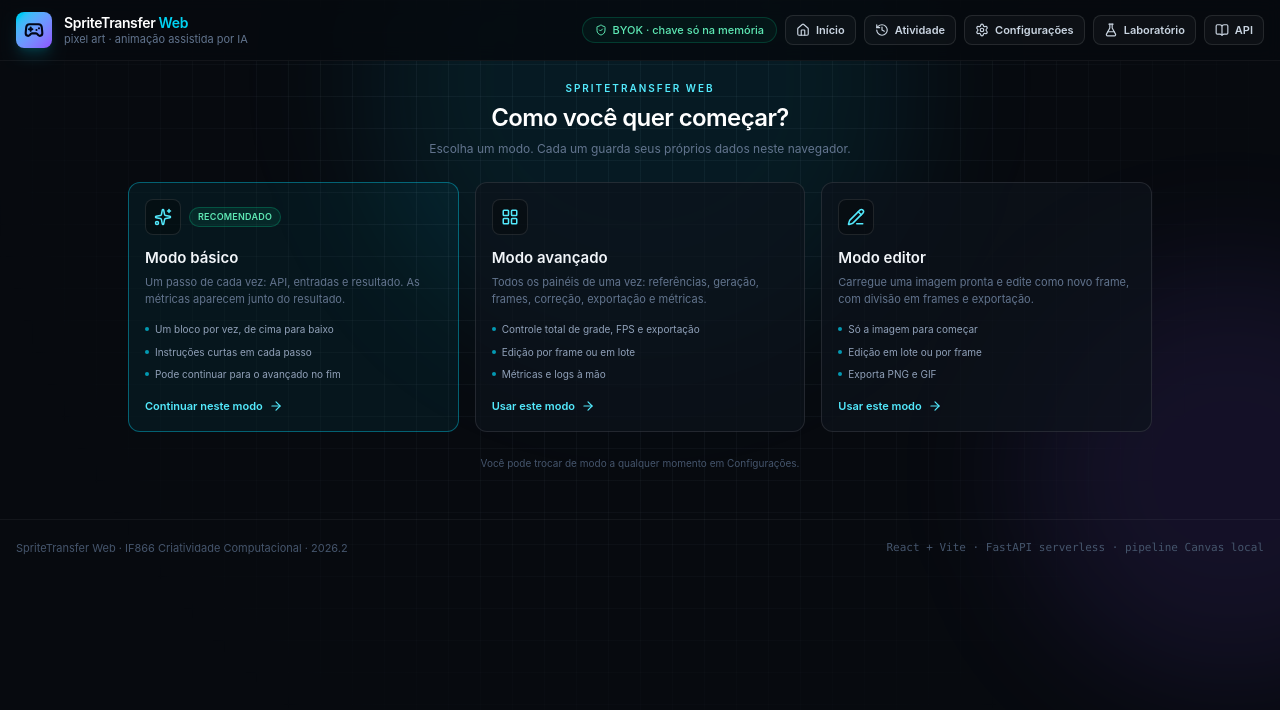
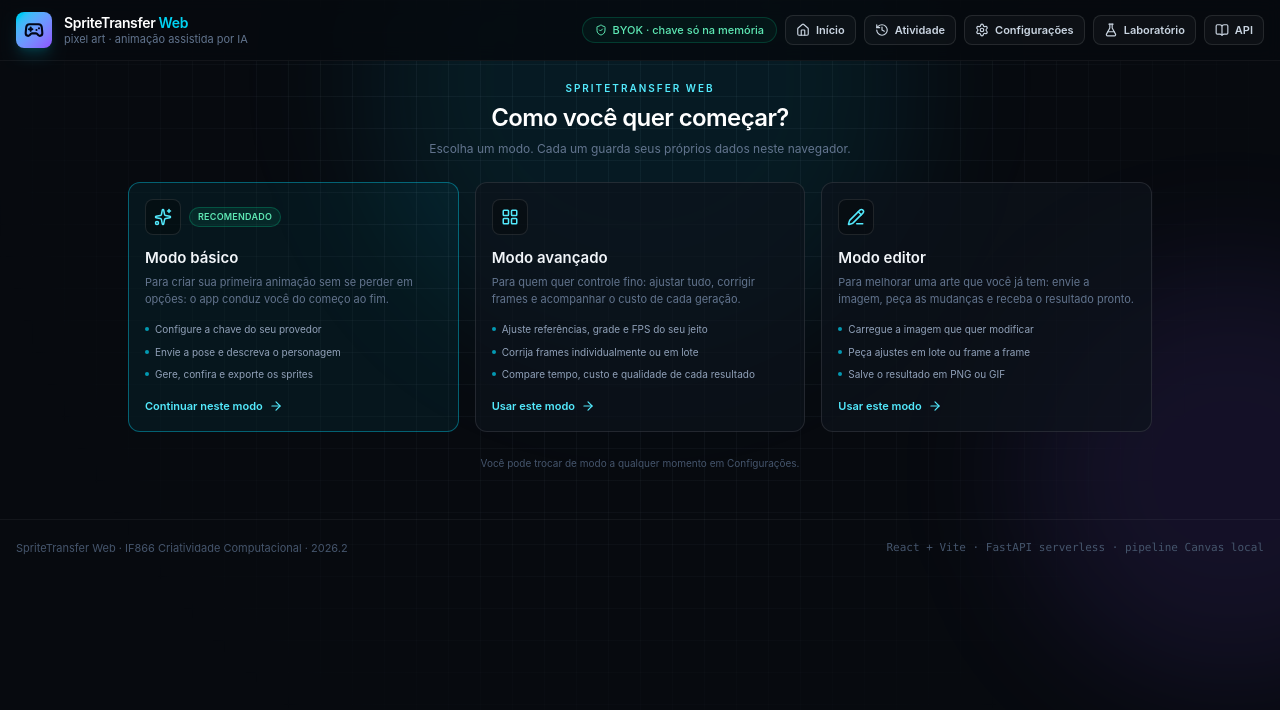
Before and after one commit to Cafeko/Projeto_Ferramenta_26.2_CriaComp, a React (Vite) app: page / in a window 1280 px wide. Shown: the top 710 px of the page. Built offline with nearby package versions, Linux system fonts and the light colour scheme; no server answers.

Commit message:
chore: descreve para que serve cada modo, nao o que tem neles

```diff
--- a/src/components/dashboard/ModeChooser.jsx
+++ b/src/components/dashboard/ModeChooser.jsx
@@ -7,11 +7,11 @@ const MODES = [
     icon: Sparkles,
     badge: 'Recomendado',
     description:
-      'Um passo de cada vez: API, entradas e resultado. As métricas aparecem junto do resultado.',
+      'Para criar sua primeira animação sem se perder em opções: o app conduz você do começo ao fim.',
     points: [
-      'Um bloco por vez, de cima para baixo',
-      'Instruções curtas em cada passo',
-      'Pode continuar para o avançado no fim',
+      'Configure a chave do seu provedor',
+      'Envie a pose e descreva o personagem',
+      'Gere, confira e exporte os sprites',
     ],
   },
   {
@@ -19,11 +19,11 @@ const MODES = [
     title: 'Modo avançado',
     icon: LayoutGrid,
     description:
-      'Todos os painéis de uma vez: referências, geração, frames, correção, exportação e métricas.',
+      'Para quem quer controle fino: ajustar tudo, corrigir frames e acompanhar o custo de cada geração.',
     points: [
-      'Controle total de grade, FPS e exportação',
-      'Edição por frame ou em lote',
-      'Métricas e logs à mão',
+      'Ajuste referências, grade e FPS do seu jeito',
+      'Corrija frames individualmente ou em lote',
+      'Compare tempo, custo e qualidade de cada resultado',
     ],
   },
   {
@@ -31,11 +31,11 @@ const MODES = [
     title: 'Modo editor',
     icon: PencilLine,
     description:
-      'Carregue uma imagem pronta e edite como novo frame, com divisão em frames e exportação.',
+      'Para melhorar uma arte que você já tem: envie a imagem, peça as mudanças e receba o resultado pronto.',
     points: [
-      'Só a imagem para começar',
-      'Edição em lote ou por frame',
-      'Exporta PNG e GIF',
+      'Carregue a imagem que quer modificar',
+      'Peça ajustes em lote ou frame a frame',
+      'Salve o resultado em PNG ou GIF',
     ],
   },
 ]
```
